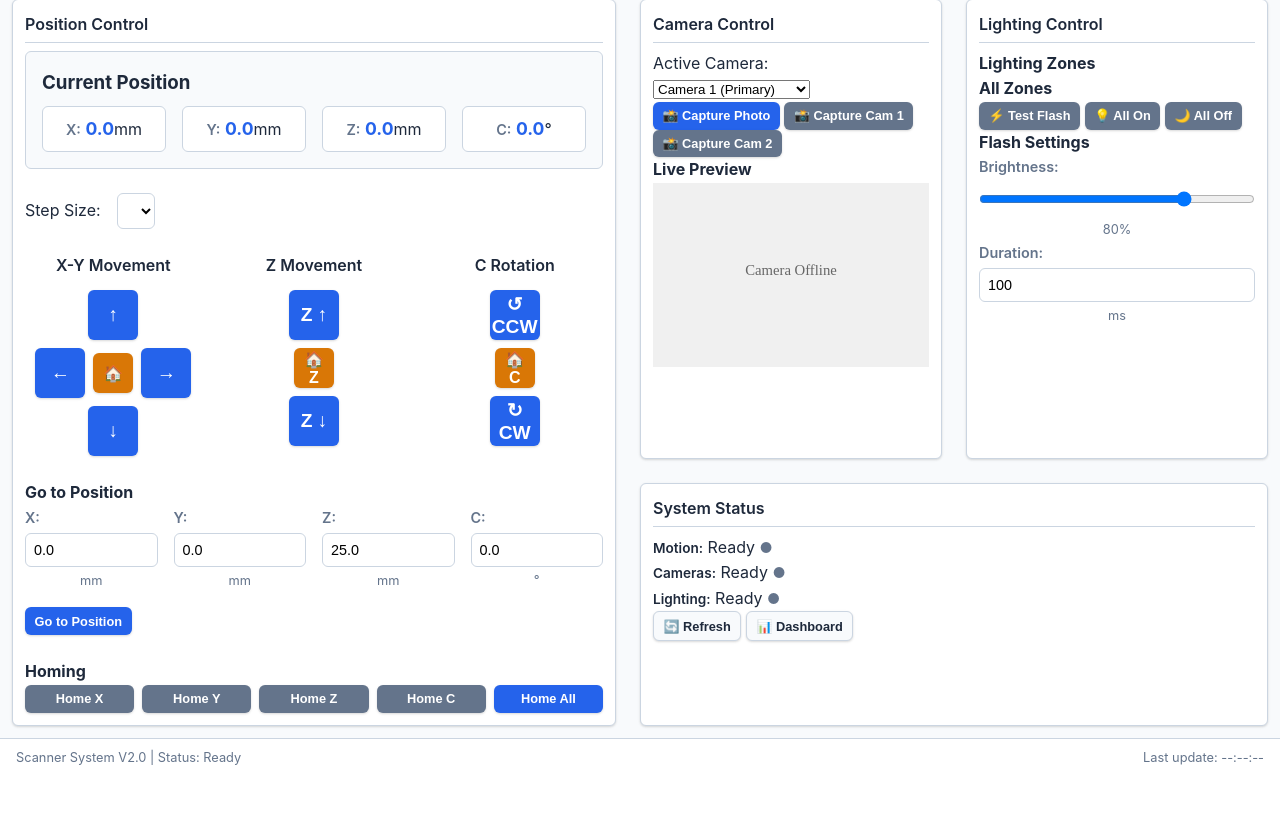
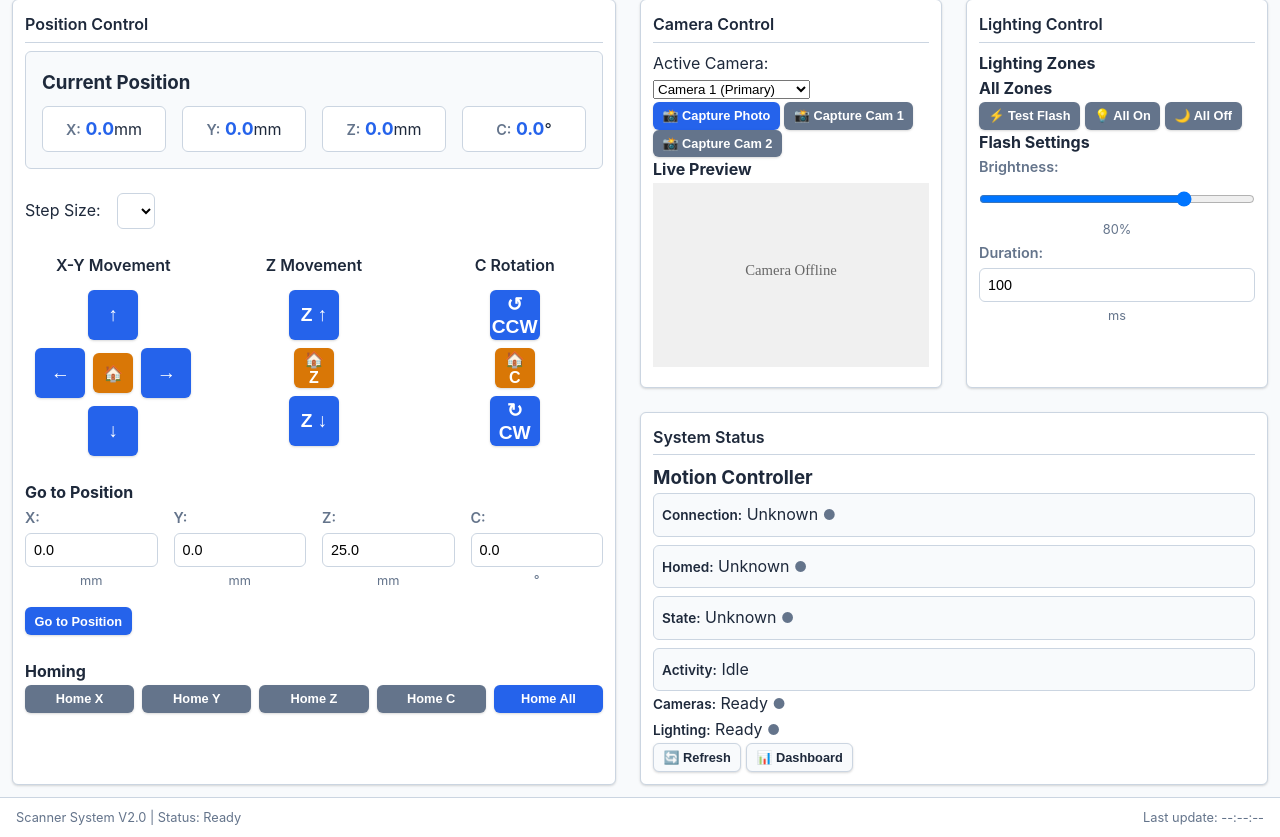
Before and after one commit to WilliamVineMorris/RaspPI, a Flask app: page /manual in a window 1280 px wide. Shown: the part 99-936 px from the top of the page. Before the commit the page ends 864 px from the top, so only its background shows below. Run offline with Flask 3, Linux system fonts and the light colour scheme; lists and menus that the app fills with data are empty; some libraries are stand-ins or nearby versions.

Commit message:
feat: Enhance motion controller status display and update logic for real-time feedback in manual control

```diff
--- a/V2.0/web/static/js/manual-control.js
+++ b/V2.0/web/static/js/manual-control.js
@@ -325,12 +325,11 @@ const ManualControl = {
             });
         }
 
-        // Update motion state
-        const motionStateElement = document.getElementById('motionState');
-        if (motionStateElement) {
-            motionStateElement.textContent = status.motion.status || 'Unknown';
-            motionStateElement.className = `motion-state ${status.motion.connected ? 'connected' : 'disconnected'}`;
-        }
+        // Update detailed motion controller status
+        this.updateMotionConnectionStatus(status.motion.connected || false);
+        this.updateMotionHomedStatus(status.motion.homed || false);
+        this.updateMotionStateStatus(status.motion.status || 'unknown');
+        this.updateMotionActivity(status.motion.activity || 'idle');
 
         // Update control availability
         const isReady = status.motion.connected && !status.scan?.active;
@@ -338,6 +337,99 @@ const ManualControl = {
         motionControls.forEach(control => {
             control.disabled = !isReady;
         });
+    },
+
+    /**
+     * Update motion connection status
+     */
+    updateMotionConnectionStatus(connected) {
+        const textElement = document.getElementById('motionConnectionText');
+        const dotElement = document.getElementById('motionConnectionDot');
+
+        if (textElement) {
+            textElement.textContent = connected ? 'Connected' : 'Disconnected';
+            textElement.className = connected ? 'status-good' : 'status-error';
+        }
+
+        if (dotElement) {
+            dotElement.className = `status-indicator ${connected ? 'ready' : 'error'}`;
+        }
+    },
+
+    /**
+     * Update motion homed status
+     */
+    updateMotionHomedStatus(homed) {
+        const textElement = document.getElementById('motionHomedText');
+        const dotElement = document.getElementById('motionHomedDot');
+
+        if (textElement) {
+            textElement.textContent = homed ? 'Homed' : 'Not Homed';
+            textElement.className = homed ? 'status-good' : 'status-warning';
+        }
+
+        if (dotElement) {
+            dotElement.className = `status-indicator ${homed ? 'ready' : 'warning'}`;
+        }
+    },
+
+    /**
+     * Update motion state status
+     */
+    updateMotionStateStatus(state) {
+        const textElement = document.getElementById('motionStateText');
+        const dotElement = document.getElementById('motionStateDot');
+
+        if (textElement) {
+            textElement.textContent = this.formatMotionState(state);
+        }
+
+        if (dotElement) {
+            const isHealthy = ['idle', 'ready', 'homed'].includes(state.toLowerCase());
+            dotElement.className = `status-indicator ${isHealthy ? 'ready' : 'warning'}`;
+        }
+    },
+
+    /**
+     * Update motion activity
+     */
+    updateMotionActivity(activity) {
+        const textElement = document.getElementById('motionActivityText');
+
+        if (textElement) {
+            textElement.textContent = this.formatMotionActivity(activity);
+        }
+    },
+
+    /**
+     * Format motion state for display
+     */
+    formatMotionState(state) {
+        const stateMap = {
+            'idle': 'Idle',
+            'ready': 'Ready',
+            'moving': 'Moving',
+            'homing': 'Homing',
+            'error': 'Error',
+            'alarm': 'Alarm',
+            'unknown': 'Unknown'
+        };
+        return stateMap[state.toLowerCase()] || state;
+    },
+
+    /**
+     * Format motion activity for display
+     */
+    formatMotionActivity(activity) {
+        const activityMap = {
+            'idle': 'Idle',
+            'jogging': 'Jogging',
+            'homing': 'Homing',
+            'moving': 'Moving to Position',
+            'scanning': 'Scanning',
+            'error': 'Error'
+        };
+        return activityMap[activity.toLowerCase()] || activity;
     },
 
     /**
--- a/V2.0/web/static/js/scanner-base.js
+++ b/V2.0/web/static/js/scanner-base.js
@@ -569,11 +569,23 @@ window.emergencyStop = async function() {
 };
 
 window.refreshStatus = function() {
-    if (ScannerBase.socket?.connected) {
-        ScannerBase.socket.emit('request_status');
-        ScannerBase.showAlert('Status refreshed', 'success', 2000);
-    } else {
-        ScannerBase.showAlert('Cannot refresh status - not connected', 'warning');
+    try {
+        ScannerBase.log('Manual status refresh requested');
+
+        // Show loading feedback
+        ScannerBase.showAlert('Refreshing status...', 'info', 1000);
+
+        // Use the existing polling mechanism
+        ScannerBase.pollStatus();
+
+        // Additional feedback after a short delay
+        setTimeout(() => {
+            ScannerBase.showAlert('Status refreshed', 'success', 2000);
+        }, 500);
+
+    } catch (error) {
+        ScannerBase.log('Status refresh error:', error);
+        ScannerBase.showAlert(`Cannot refresh status: ${error.message}`, 'error');
     }
 };
 
--- a/V2.0/web/templates/manual.html
+++ b/V2.0/web/templates/manual.html
@@ -215,12 +215,35 @@
     <!-- Status Panel -->
     <section class="manual-status-panel">
         <h2>System Status</h2>
+
+        <!-- Enhanced Motion Controller Status -->
+        <div class="motion-status-detail">
+            <h3>Motion Controller</h3>
+            <div class="status-grid">
+                <div class="status-item">
+                    <span class="status-label">Connection:</span>
+                    <span class="status-value" id="motionConnectionText">Unknown</span>
+                    <span class="status-indicator" id="motionConnectionDot">●</span>
+                </div>
+                <div class="status-item">
+                    <span class="status-label">Homed:</span>
+                    <span class="status-value" id="motionHomedText">Unknown</span>
+                    <span class="status-indicator" id="motionHomedDot">●</span>
+                </div>
+                <div class="status-item">
+                    <span class="status-label">State:</span>
+                    <span class="status-value" id="motionStateText">Unknown</span>
+                    <span class="status-indicator" id="motionStateDot">●</span>
+                </div>
+                <div class="status-item">
+                    <span class="status-label">Activity:</span>
+                    <span class="status-value" id="motionActivityText">Idle</span>
+                </div>
+            </div>
+        </div>
+
+        <!-- Compact System Status -->
         <div class="status-compact">
-            <div class="status-row">
-                <span class="status-label">Motion:</span>
-                <span class="status-value" id="motionStatusText">Ready</span>
-                <span class="status-indicator" id="motionStatusDot">●</span>
-            </div>
             <div class="status-row">
                 <span class="status-label">Cameras:</span>
                 <span class="status-value" id="cameraStatusText">Ready</span>
```
Also changed, not shown: V2.0/web/static/css/scanner.css (+68 -0 lines), V2.0/web/web_interface.py (+20 -2 lines).
